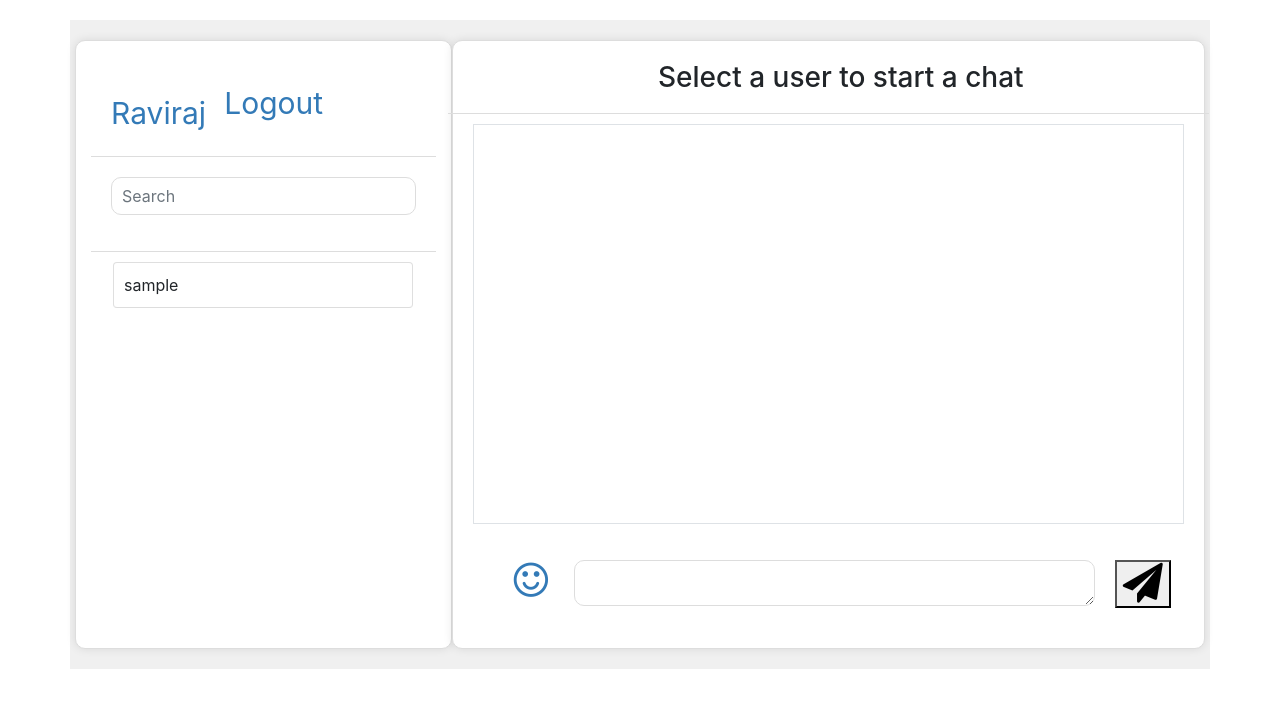
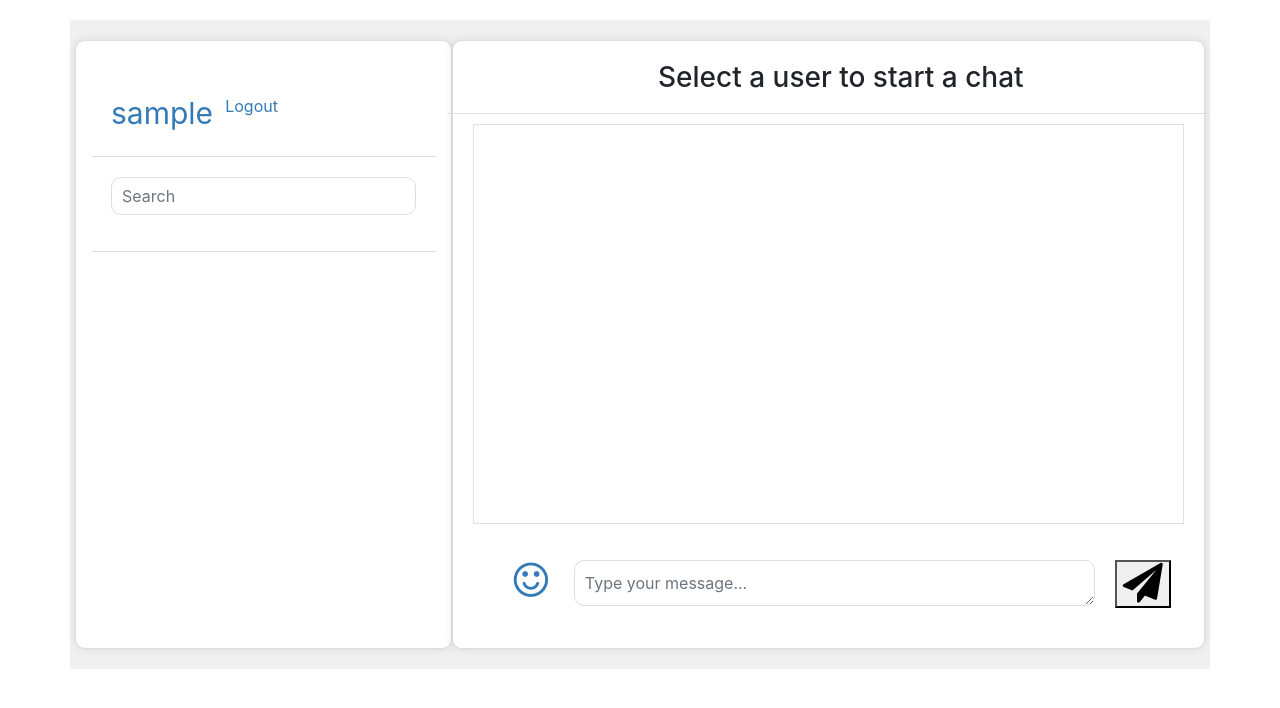
Before and after one commit to ravirajbabasomane202/ChatSphere, a Flask app: page /chat in a window 1280 px wide. Shown: the top 708 px of the page. Run offline with Flask 3, Linux system fonts and the light colour scheme; the visitor is signed in with stand-in values (Sample User, id 1); data comes from the database, SQL or seed files in the repository; data that the repository does not hold is empty; some libraries are stand-ins or nearby versions.

Commit message:
oct 11 gui chnage

```diff
--- a/app.py
+++ b/app.py
@@ -11,7 +11,7 @@ from flask_sqlalchemy import SQLAlchemy
 from flask_login import LoginManager, UserMixin, login_user, login_required, logout_user, current_user
 from werkzeug.security import generate_password_hash, check_password_hash
 from werkzeug.utils import secure_filename
-from forms import LoginForm, SignupForm, MessageForm
+from forms import LoginForm, SignupForm, MessageForm, LogoutForm
 #from cryptography.hazmat.primitives.asymmetric import rsa
 from cryptography.hazmat.primitives import padding
 from cryptography.hazmat.primitives.ciphers import Cipher, algorithms, modes
@@ -61,7 +61,6 @@ class User(UserMixin, db.Model):
     public_key = db.Column(db.Text, nullable=False)
     private_key = db.Column(db.Text, nullable=False)
 
-
 class Message(db.Model):
     id = db.Column(db.Integer, primary_key=True)
     sender_id = db.Column(db.Integer, db.ForeignKey('user.id'), nullable=False)
@@ -74,8 +73,6 @@ class Message(db.Model):
 
     sender = db.relationship('User', foreign_keys=[sender_id])
     receiver = db.relationship('User', foreign_keys=[receiver_id])
-
-
 
 def rsa_encrypt(public_key, data):
 
@@ -109,7 +106,6 @@ def rsa_encrypt(public_key, data):
 
         raise
 
-
 def rsa_decrypt(private_key, enc_data):
 
     try:
@@ -142,7 +138,6 @@ def rsa_decrypt(private_key, enc_data):
 
         raise
 
-
 def aes_encrypt(key, message):
 
     try:
@@ -166,7 +161,6 @@ def aes_encrypt(key, message):
         logging.error(f"Error encrypting data with AES: {e}")
 
         raise
-
 
 def aes_decrypt(key, iv, ciphertext):
 
@@ -193,7 +187,6 @@ def aes_decrypt(key, iv, ciphertext):
         logging.error(f"Error decrypting data with AES: {e}")
 
         raise
-
 
 def generate_rsa_key_pair():
 
@@ -264,19 +257,52 @@ def login():
             flash('Login Unsuccessful. Please check username and password', 'danger')
     return render_template('login.html', form=form)
 
-@app.route('/chat')
+# @app.route('/chat')
+# @login_required
+# def chat():
+#     try:
+#         users = User.query.all()
+#         messages = Message.query.filter(
+#             (Message.sender_id == current_user.id) | (Message.receiver_id == current_user.id)
+#         ).all()
+
+#         form = LogoutForm()
+#         return render_template('chat.html', users=users, messages=messages, selected_chat=None, form=form)
+#     except Exception as e:
+#         logging.error(f"Error retrieving chat data: {e}")
+#         flash('Error retrieving chat data. Please try again later.', 'danger')
+#         return redirect(url_for('login'))
+
+
+
+@app.route('/chat', defaults={'selected_user_id': None})
+@app.route('/chat/<int:selected_user_id>')
 @login_required
-def chat():
+def chat(selected_user_id):
     try:
         users = User.query.all()
+        # Fetch messages based on the selected user
         messages = Message.query.filter(
-            (Message.sender_id == current_user.id) | (Message.receiver_id == current_user.id)
-        ).all()
-        return render_template('chat.html', users=users, messages=messages, selected_chat=None)
+            ((Message.sender_id == current_user.id) & (Message.receiver_id == selected_user_id)) |
+            ((Message.sender_id == selected_user_id) & (Message.receiver_id == current_user.id))
+        ).all() if selected_user_id else []
+
+        form = LogoutForm()
+        selected_chat = User.query.get(selected_user_id) if selected_user_id else None
+        return render_template('chat.html', users=users, messages=messages, selected_chat=selected_chat, form=form)
     except Exception as e:
         logging.error(f"Error retrieving chat data: {e}")
         flash('Error retrieving chat data. Please try again later.', 'danger')
         return redirect(url_for('login'))
+
+
+
+@app.route('/logout', methods=['POST'])
+@login_required
+def logout():
+    logout_user()
+    return redirect(url_for('login'))
+
 
 @app.route('/send_message', methods=['POST'])
 @login_required
@@ -350,11 +376,7 @@ def send_message():
 def handle_message(msg):
     print(f'Message: {msg}')
 
-@app.route('/logout')
-@login_required
-def logout():
-    logout_user()
-    return redirect(url_for('login'))
+
 
 if __name__ == '__main__':
         # Ensure database migrations are applied
--- a/forms.py
+++ b/forms.py
@@ -1,5 +1,5 @@
 from flask_wtf import FlaskForm
-from wtforms import StringField, PasswordField, SubmitField, SelectField, TextAreaField, FileField
+from wtforms import StringField, PasswordField, SubmitField, SelectField, TextAreaField, FileField, HiddenField
 from wtforms.validators import DataRequired, Length, EqualTo
 
 class SignupForm(FlaskForm):
@@ -18,3 +18,6 @@ class MessageForm(FlaskForm):
     message = StringField('Message', validators=[DataRequired()])
     image = FileField('Image')
     submit = SubmitField('Send')
+
+class LogoutForm(FlaskForm):
+    hidden = HiddenField()
--- a/templates/chat.html
+++ b/templates/chat.html
@@ -23,7 +23,7 @@
           <div class="row heading">
             <div class="col-sm-3 col-xs-3 heading-avatar">
               <div class="heading-avatar-icon">
-                Raviraj
+                {{ current_user.username }}
               </div>
             </div>
             <div class="col-sm-1 col-xs-1 heading-dot pull-right">
@@ -31,7 +31,12 @@
             </div>
             <div class="col-sm-2 col-xs-2 heading-compose pull-right">
                 <div class="heading-avatar-icon">
+                  <form action="{{ url_for('logout') }}" method="POST"> <!-- Logout form -->
+                    {{ form.hidden_tag() }}
+                    <button type="submit" class="btn btn-link" style="padding: 0; color: inherit;">
                         Logout
+                    </button>
+                  </form>
                 </div>
             </div>
           </div>
@@ -51,7 +56,9 @@
             <!-- Loop over users or chat data -->
             <ul id="users" class="list-group">
                 {% for user in users %}
+                {% if user.id != current_user.id %}  <!-- Exclude the current user -->
                 <li style="margin-left: 4%; width: 300px;" class="user list-group-item" data-id="{{ user.id }}">{{ user.username }}</li>
+                {% endif %}
                 {% endfor %}
             </ul>
           </div>
@@ -64,7 +71,6 @@
         <div class="row heading">
           <div class="col-sm-3 col-xs-3 heading-avatar">
             <div class="heading-avatar-icon">
-
             </div>
           </div>
           <div class="col-sm-9 col-xs-9">
@@ -90,21 +96,22 @@
           </div>
 
           <!-- Input area for new messages -->
-          <div  class="row message-form">
+          <div class="row message-form">
             <div style="margin-left: 5%;" class="col-sm-1 col-xs-1 message-emojis">
-                <i  class="fa fa-smile-o fa-2x"></i>
+                <i class="fa fa-smile-o fa-2x"></i>
                 <input type="file" id="file-input" style="display: none;">
             </div>
             <div class="col-sm-9 col-xs-9 message-main">
               <form id="message-form" action="" method="POST" enctype="multipart/form-data">
                 <input type="hidden" id="receiver-id" name="receiver_id">
-                <textarea name="message" required class="form-control" rows="1"></textarea>
+                <textarea name="message" required class="form-control" rows="1" placeholder="Type your message..."></textarea>
               </form>
             </div>
 
             <div class="col-sm-1 col-xs-1 message-send">
-
- <button type="submit" > <i class="fa fa-send fa-2x" aria-hidden="true"></i> </button>
+              <button type="submit" form="message-form">
+                <i class="fa fa-send fa-2x" aria-hidden="true"></i>
+              </button>
             </div>
           </div>
         </div>
@@ -129,10 +136,11 @@
         $.ajax({
           type: 'POST',
           url: $(this).attr('action'),
-          data : formData,
+          data: formData,
           processData: false,
           contentType: false,
           success: function(response) {
+            $('#messages').append('<div class="message sent"><strong>' + '{{ current_user.username }}' + ':</strong> ' + formData.get('message') + '</div>');
             $('textarea[name="message"]').val('');
           },
           error: function(err) {
```
Lines whose indentation alone changed are shown as unchanged.
